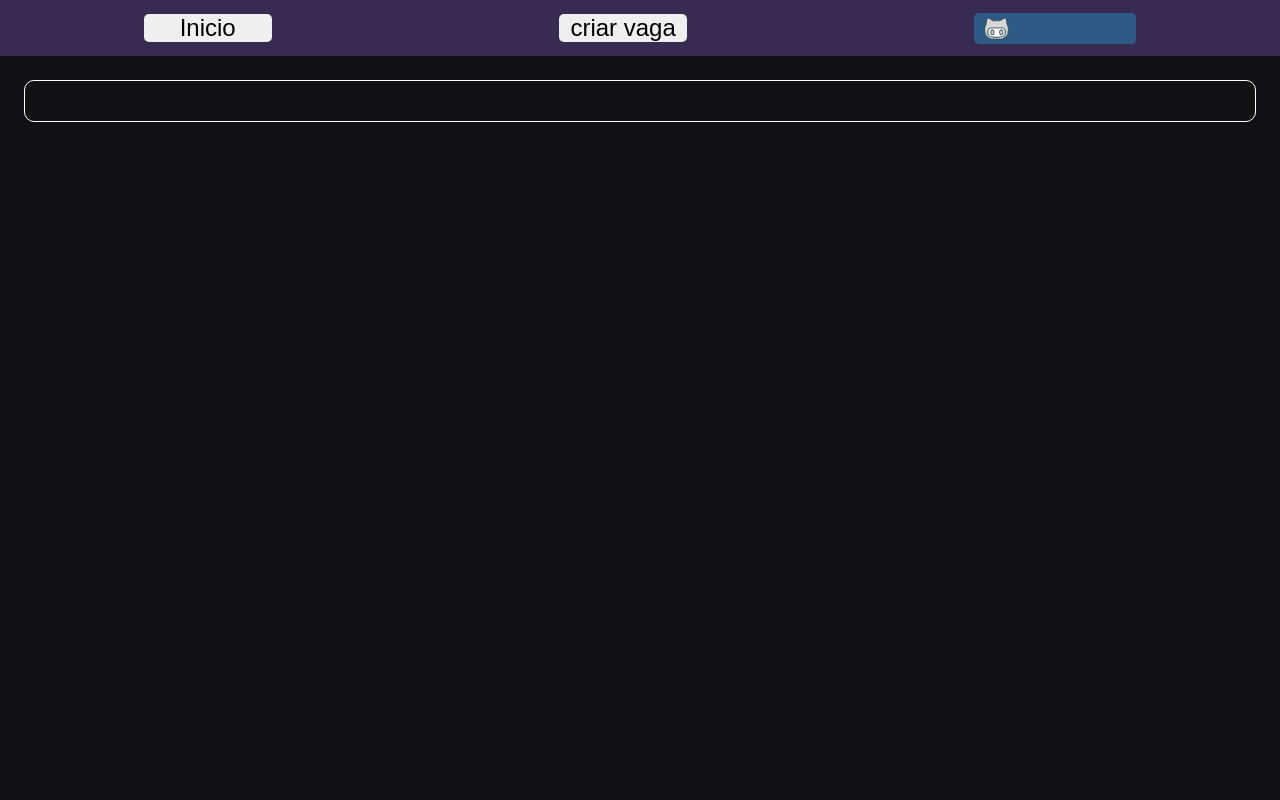
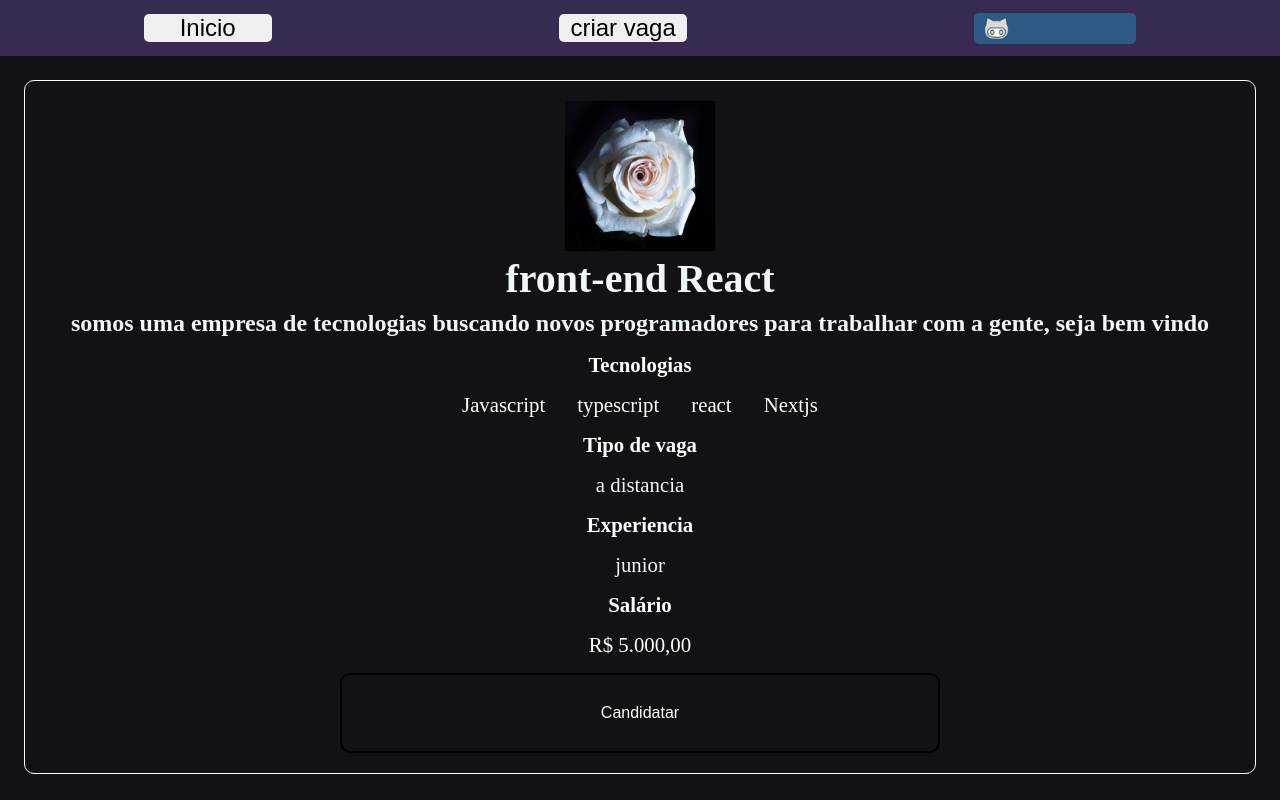
Before and after one commit to denner-august/JobNow, a Next.js app in the folder job-now/: page /ViewJob/1 in a window 1280 px wide. Built offline with nearby package versions, Linux system fonts and the light colour scheme; no server answers.

Commit message:
Update [job_id].tsx

```diff
--- a/job-now/pages/ViewJob/[job_id].tsx
+++ b/job-now/pages/ViewJob/[job_id].tsx
@@ -4,6 +4,7 @@ import jobs from "../../jobs/jobs.json";
 
 import { useRouter } from "next/router";
 import { useState } from "react";
+import Image from "next/image";
 
 export default function ViewJob() {
   const router = useRouter();
@@ -14,10 +15,43 @@ export default function ViewJob() {
     return findjob;
   });
 
+  function RenderTecnlogias() {
+    return job?.tecnologias.map((tec, index) => {
+      return <li key={index}>{tec}</li>;
+    });
+  }
+
   return (
     <>
       <HeaderDefaul />
-      <div className={styles.Container}></div>
+      <div className={styles.Container}>
+        <div className={styles.logo}>
+          <Image src={`${job?.logo}`} height={150} width={150} />
+        </div>
+
+        <h1>{job?.titulo}</h1>
+
+        <h2>{job?.detalhes}</h2>
+
+        <h3>Tecnologias</h3>
+        <ul>{RenderTecnlogias()}</ul>
+
+        <h4>Tipo de vaga</h4>
+        <p className={styles.VagaTipo}>{job?.tipo}</p>
+
+        <h5>Experiencia</h5>
+        <p className={styles.experiencia}>{job?.experiencia}</p>
+
+        <h6>Salário</h6>
+        <p className={styles.salario}>
+          {job?.salario.toLocaleString("pt-br", {
+            style: "currency",
+            currency: "BRL",
+          })}
+        </p>
+
+        <button>Candidatar</button>
+      </div>
     </>
   );
 }
```
